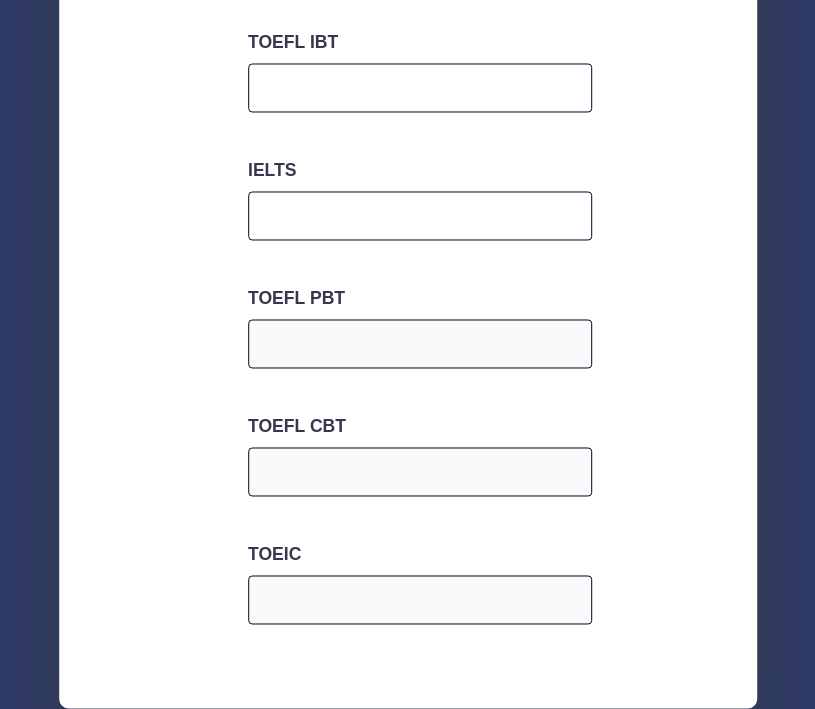
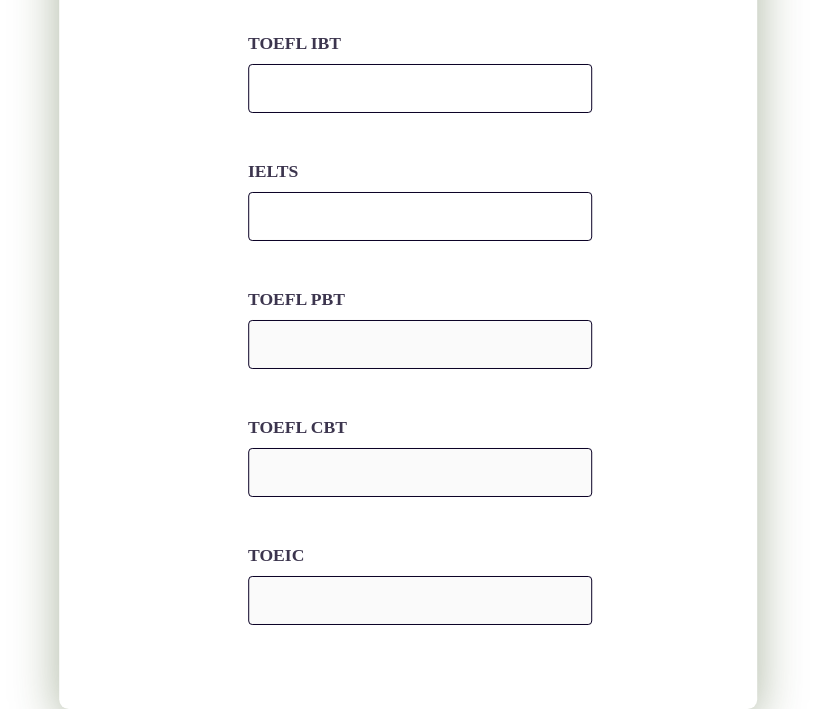
Before and after one commit to HowToAbroad/IELTS--TOEEFL-Converter, a plain HTML site: page Code/index.html in a window 1280 px wide. Shown: the part 126-835 px from the top of the page, without its empty margins (232-1047 px from the left). Drawn offline with Linux system fonts and the light colour scheme; no server answers.

Commit message:
css changed

```diff
--- a/Code/convertor.css
+++ b/Code/convertor.css
@@ -1,10 +1,6 @@
 
-  body {
 
-    font-family: "Poppins", sans-serif;
-    background-color: #303a66;
-  }
-  .container {
+  .converter_container {
     background-color: #ffffff;
     width: 80vmin;
     font-size: 16px;
@@ -16,18 +12,18 @@
     border-radius: 0.6em;
     box-shadow: 0 0.7em 3em rgba(44, 71, 18, 0.4);
   }
-  h1 {
+  .converter_container h1 {
     width: 100%;
     text-align: center;
     font-size: 2.8em;
   }
-  label {
+  .converter_container label {
     display: block;
     font-weight: 600;
     font-size: 1.1em;
     color: #3c354e;
   }
-  input {
+  .converter_container input {
     width: 100%;
     font-size: 1.25em;
     padding: 0.6em 0.55em;
@@ -36,16 +32,16 @@
     border: 1px solid #0a0125;
     -moz-appearance: textfield;
   }
-  .container .wrapper {
+  .converter_container .converter_wrapper {
     width: 50%;
     margin: 3em auto 1.25em auto;
   }
 
   @media screen and (max-width: 575px) {
-    .container {
+    .converter_container {
       font-size: 14px;
     }
-    .container .wrapper:nth-child(2) {
+    .converter_container .converter_wrapper:nth-child(2) {
       width: 100%;
       margin: 3.5em auto 0.6em auto;
     }
--- a/Code/index.html
+++ b/Code/index.html
@@ -9,26 +9,26 @@
     <link rel="stylesheet" href="convertor.css">
 </head>
 <body>
-    <div class="container">
+    <div class="converter_container">
         <h1>TOEFL IBT-IELTS - Converter</h1>
-        <div class="wrapper">
+        <div class="converter_wrapper">
            <label for="ielts">TOEFL IBT</label>
             <input min="0"  step="1" onkeypress="return event.charCode >= 48 && event.charCode <= 57"  id="ibt" oninput= "convert_1()">
         </div>
-        <div class="wrapper">
+        <div class="converter_wrapper">
             <label for="toefl">IELTS</label>
             <input  id="ielts"  oninput= "convert_2()">
         </div>
-        <div class="wrapper">
+        <div class="converter_wrapper">
             <label for="toefl">TOEFL PBT</label>
             <input disabled="disabled"  id="pbt">
         </div>
-        <div class="wrapper">
+        <div class="converter_wrapper">
             <label for="toefl">TOEFL CBT</label>
             <input  disabled="disabled" id="cbt" >
         </div>
 
-        <div class="wrapper">
+        <div class="converter_wrapper">
             <label for="toefl">TOEIC</label>
             <input  disabled="disabled" id="toeic">
         </div>
```
